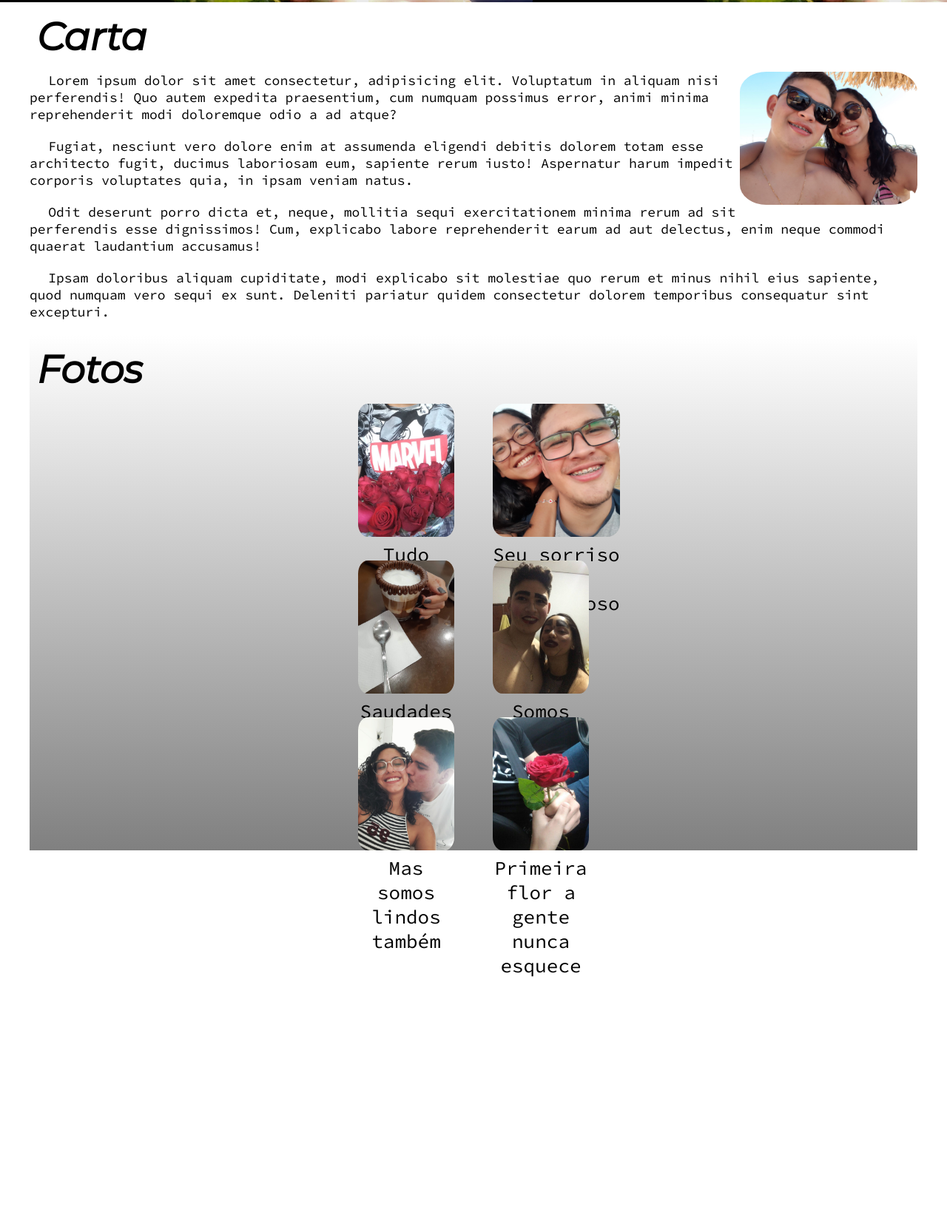
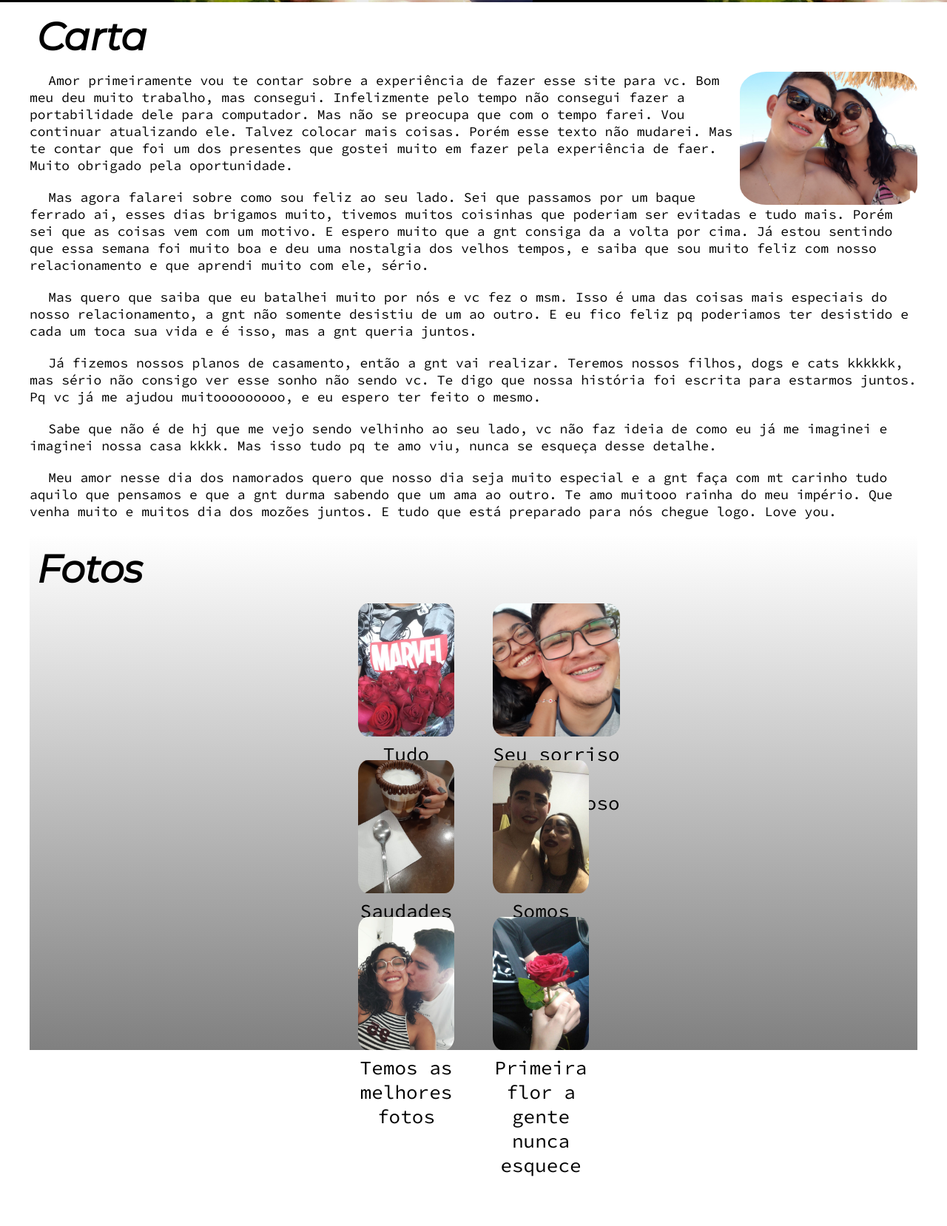
Before and after one commit to mesquita000/mozao-mara, a plain HTML site: page index.html in a window 1280 px wide. Shown: the part 797-2455 px from the top of the page at 74% size. Before the commit the page ends 2119 px from the top, so only its background shows below. Drawn offline with Linux system fonts and the light colour scheme.

Commit message:
Quarto upload

```diff
--- a/index.html
+++ b/index.html
@@ -34,23 +34,28 @@
       <img class="foto-minha" src="./img/nos_lindos (4).jpg" alt="Victor Mesquita">
     </figure>
     <p>
-      Lorem ipsum dolor sit amet consectetur, adipisicing elit. Voluptatum in aliquam nisi perferendis! Quo autem
-      expedita praesentium, cum numquam possimus error, animi minima reprehenderit modi doloremque odio a ad atque?
+      Amor primeiramente vou te contar sobre a experiência de fazer esse site para vc. Bom meu deu muito trabalho, mas consegui. Infelizmente pelo tempo não consegui fazer a portabilidade dele para computador. Mas não se preocupa que com o tempo farei. Vou continuar atualizando ele. Talvez colocar mais coisas. Porém esse texto não mudarei. Mas te contar que foi um dos presentes que gostei muito em fazer pela experiência de faer. Muito obrigado pela oportunidade.
     </p>
 
     <p>
-      Fugiat, nesciunt vero dolore enim at assumenda eligendi debitis dolorem totam esse architecto fugit, ducimus laboriosam eum, sapiente rerum iusto! Aspernatur harum impedit corporis voluptates quia, in ipsam veniam natus.
+      Mas agora falarei sobre como sou feliz ao seu lado. Sei que passamos por um baque ferrado ai, esses dias brigamos muito, tivemos muitos coisinhas que poderiam ser evitadas e tudo mais. Porém sei que as coisas vem com um motivo. E espero muito que a gnt consiga da a volta por cima. Já estou sentindo que essa semana foi muito boa e deu uma nostalgia dos velhos tempos, e saiba que sou muito feliz com nosso relacionamento e que aprendi muito com ele, sério.
     </p>
 
     <p>
-      Odit deserunt porro dicta et, neque, mollitia sequi exercitationem minima rerum ad sit perferendis esse
-      dignissimos! Cum, explicabo labore reprehenderit earum ad aut delectus, enim neque commodi quaerat laudantium
-      accusamus!
+      Mas quero que saiba que eu batalhei muito por nós e vc fez o msm. Isso é uma das coisas mais especiais do nosso relacionamento, a gnt não somente desistiu de um ao outro. E eu fico feliz pq poderiamos ter desistido e cada um toca sua vida e é isso, mas a gnt queria juntos.
+    </p>
+
+    <p>
+      Já fizemos nossos planos de casamento, então a gnt vai realizar. Teremos nossos filhos, dogs e cats kkkkkk, mas sério não consigo ver esse sonho não sendo vc. Te digo que nossa história foi escrita para estarmos juntos. Pq vc já me ajudou muitooooooooo, e eu espero ter feito o mesmo.
+
+    </p>
+
+    <p>
+      Sabe que não é de hj que me vejo sendo velhinho ao seu lado, vc não faz ideia de como eu já me imaginei e imaginei nossa casa kkkk. Mas isso tudo pq te amo viu, nunca se esqueça desse detalhe.
     </p>
 
     <p class="ultimo">
-      Ipsam doloribus aliquam cupiditate, modi explicabo sit molestiae quo rerum et minus nihil eius sapiente, quod
-      numquam vero sequi ex sunt. Deleniti pariatur quidem consectetur dolorem temporibus consequatur sint excepturi.
+      Meu amor nesse dia dos namorados quero que nosso dia seja muito especial e a gnt faça com mt carinho tudo aquilo que pensamos e que a gnt durma sabendo que um ama ao outro. Te amo muitooo rainha do meu império. Que venha muito e muitos dia dos mozões juntos. E tudo que está preparado para nós chegue logo. Love you.
     </p>
 
   </section>
@@ -100,7 +105,7 @@
           <div class="card-back">
             <figure class="card-front">
               <img class="img-portfolio" src="./img/muito_pesado.jpg" alt="Pesado">
-              <figcaption>E deu resultado em. Kkkk</figcaption>
+              <figcaption>E deu resultado em kkkk</figcaption>
             </figure>
           </div>
           </div>
@@ -127,7 +132,7 @@
         <div class="card">
         <figure class="card-front">
           <img class="img-portfolio" src="./img/nos_lindos (3).jpg" alt="Sendo lindos">
-          <figcaption>Mas somos lindos também</figcaption>
+          <figcaption>Temos as melhores fotos</figcaption>
         </figure>
         <div class="card-back">
           <figure class="card-front">
@@ -148,7 +153,7 @@
         <div class="card-back">
           <figure class="card-front">
             <img class="img-portfolio" src="./img/ano_de_namoro.jpg" alt="1 ano de namoro">
-            <figcaption>Que venha mais comemorações</figcaption>
+            <figcaption>Nem o primeiro ano juntos. Que venha mais</figcaption>
           </figure>
         </div>
         </div>
```
